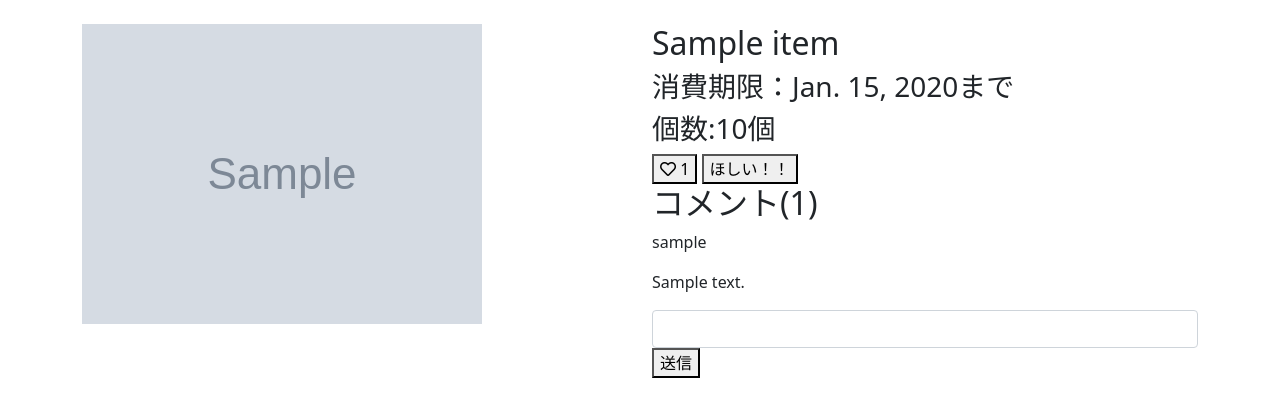
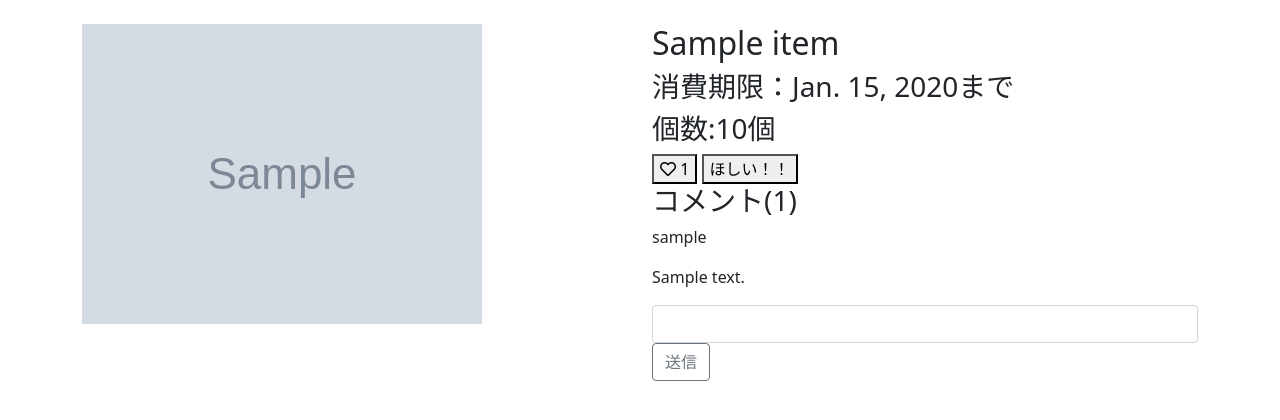
Before and after one commit to tk-art/my-first-blog, a Django app: page /food_information/1 in a window 1280 px wide. Shown: the top 420 px of the page. Run offline with Django 4.2, Linux system fonts and the light colour scheme; tables that the repository leaves empty hold one stand-in row (values such as "Sample post"); grey boxes marked "Sample" are stand-in pictures.

Commit message:
Implemented the ability to fix the situation and scroll rights

```diff
--- a/app/k.txt
+++ /dev/null
@@ -1,2 +0,0 @@
-昇順、光順
-リセット
--- a/app/templates/food_information.html
+++ b/app/templates/food_information.html
@@ -2,12 +2,12 @@
 {% block title %}food_information{{ item.id }}{% endblock %}
 {% block content %}
 
-<div class="container">
-  <div class="row">
-      <div class="col-md-6">
+<div class="container fixed">
+  <div class="row row1">
+      <div class="col-md-6 left-column">
           <img src="{{ item.image.url }}" alt="{{ item.name }}" class="image-container" >
       </div>
-      <div class="col-md-6">
+      <div class="col-md-6 right-column">
           <h2>{{ item.name }}</h2>
           <h3>消費期限：{{ item.deadline }}まで</h3>
           <h3>個数:{{ item.quantity }}個</h3>
@@ -16,28 +16,22 @@
             <i class="{% if is_liked %}fas{% else %}far{% endif %} fa-heart" id="heart-icon"></i>
             <span class="like-count">{{ item.like_count }}</span>
           </button>
-<!--
-<button class="like-button">
-  <i class="far fa-comment-alt" id="heart-icon"></i>
-  <span>コメント</span>
-</button>
--->
 
           <button class="myclass">ほしい！！</button>
 
-　　　　　　<h2>コメント({{ comments.count }})</h2>
+　　　　　　<h3 class="comment-count">コメント({{ comments.count }})</h2>
 
           <div id="comment-container">
             {% for comment in comments %}
-              <p>{{ comment.user.username }}</p>
-              <p>{{ comment.text }}</p>
+              <p class="comment-user">{{ comment.user.username }}</p>
+              <p class="comment-text">{{ comment.text }}</p>
             {% endfor %}
           </div>
 
           <form id="comment-form">
             {% csrf_token %}
             <input type="text" class="form-control" id="text" name="text" required>
-            <button type="submit">送信</button>
+            <button type="submit" class="btn btn-outline-secondary comment-btn">送信</button>
           </form>
       </div>
   </div>
```
